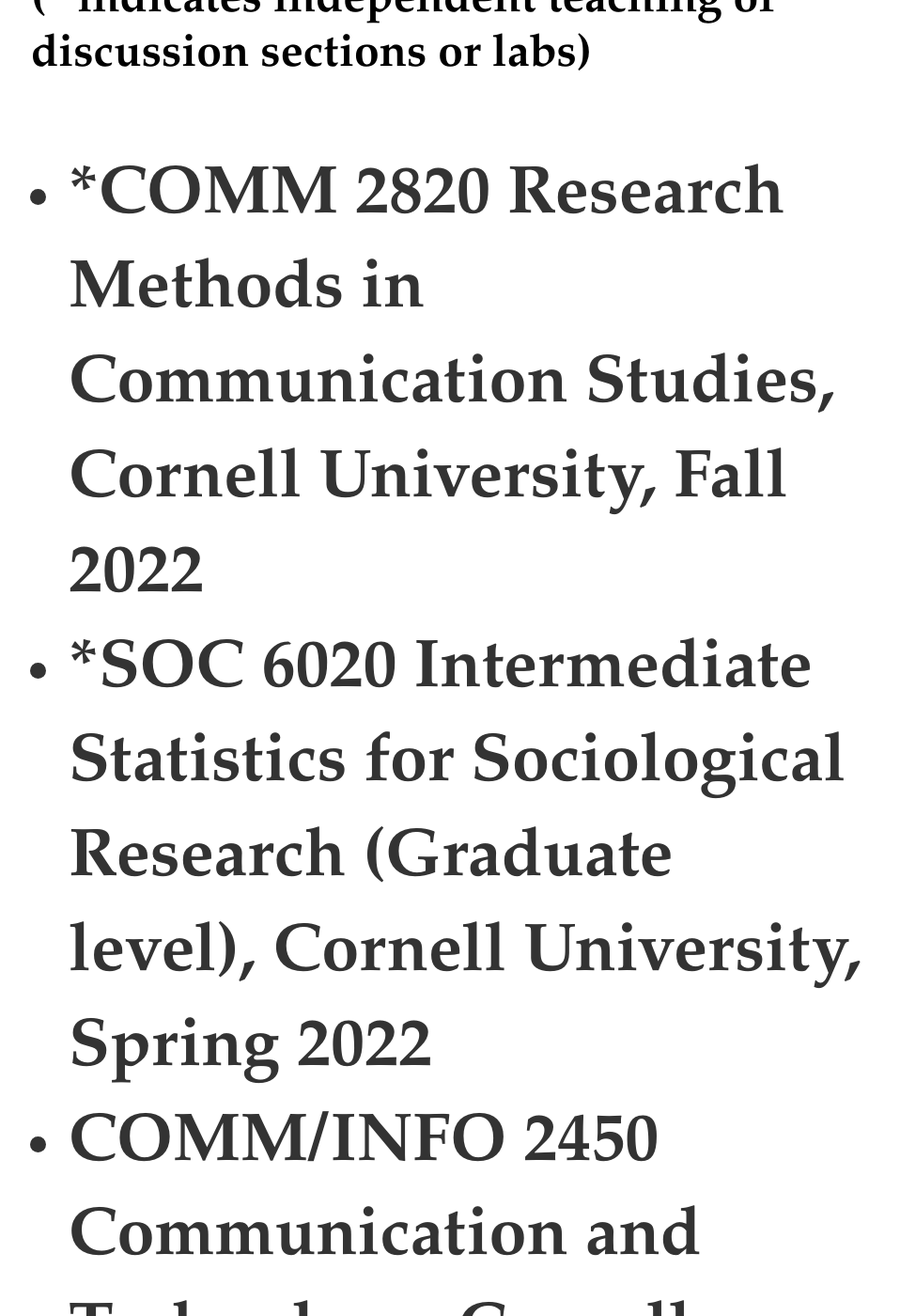
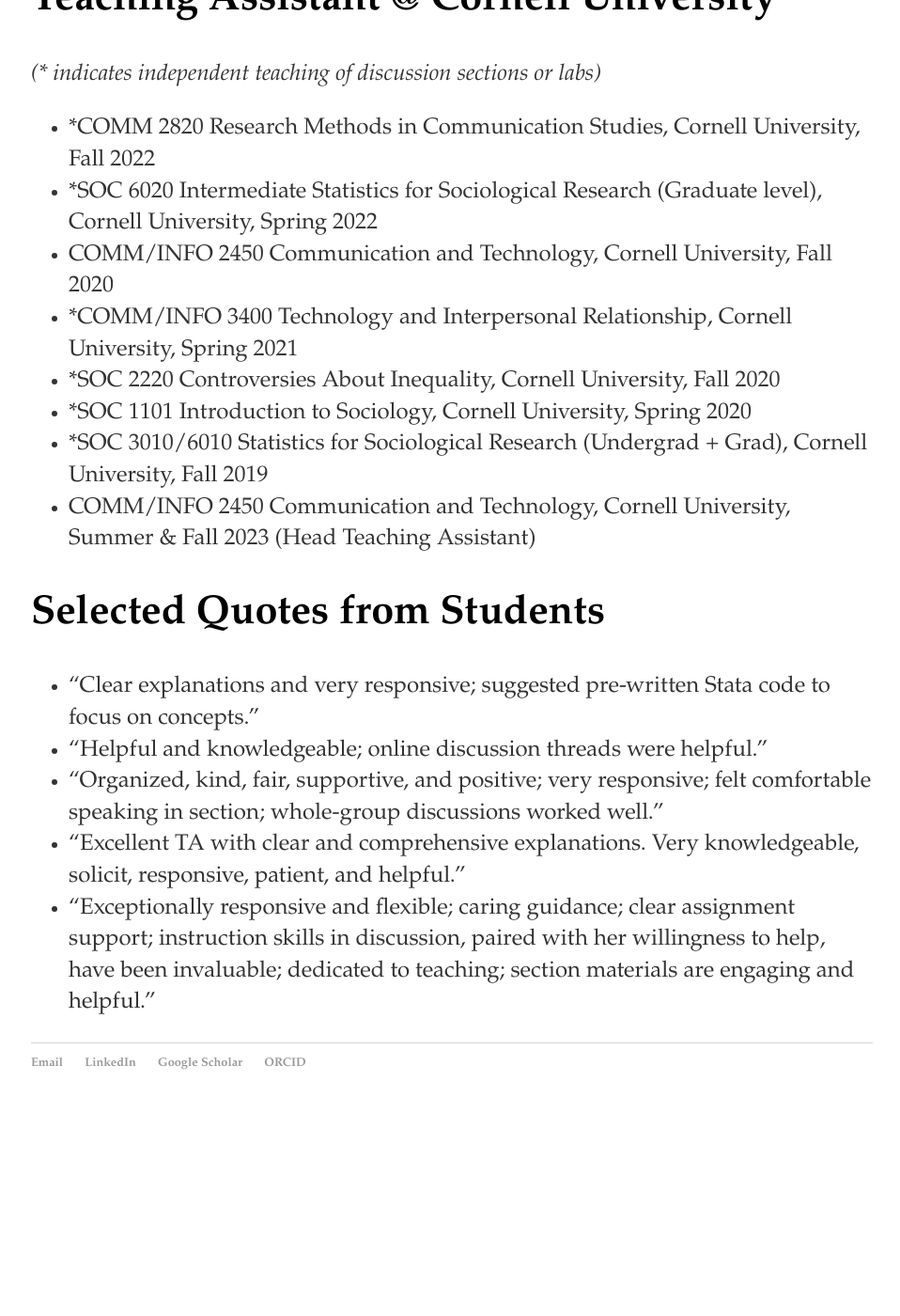
Before and after one commit to windyqu/windyqu.github.io, a Jekyll site: the page built from teaching/index.html, in a window 1280 px wide and 1400 px high, scrolled down 495 px. Shown: the whole window at 94% size, without its empty margins (159-1117 px from the left). Built offline with Jekyll 4.4.1, drawn with Linux system fonts in a browser that asks for light colours; after the commit the page ends 1696 px from its top, so only the background shows below that; some of the changed text lies outside the part shown.

Commit message:
Update index.html

```diff
--- a/teaching/index.html
+++ b/teaching/index.html
@@ -3,38 +3,31 @@
 title: Tianyao Qu's Homepage
 ---
 
-
 <div class="blurb">
   <h3>Teaching Experiences</h3>
-	<br><br><br>
-	<li> Trained as a sociologist, I approach teaching as a liberatory practice that cultivates self-awareness and critical reflection. One way I do this is by equipping students with theoretical insight and methodological tools that empower them to interpret their own lives and the world around them. I seek to create an inclusive and challenging environment that allows exploration under guidance. I believe that education should be inclusive, where meaningful learning arises from connection, trust, and relevance.  <li>
+  <p>
+    Trained as a sociologist, I approach teaching as a liberatory practice that cultivates self-awareness and critical reflection. One way I do this is by equipping students with theoretical insight and methodological tools that empower them to interpret their own lives and the world around them. I seek to create an inclusive and challenging environment that allows exploration under guidance. I believe that education should be inclusive, where meaningful learning arises from connection, trust, and relevance.
+  </p>
+
   <h2>Teaching Assistant @ Cornell University</h2>
-	<h1> (* indicates independent teaching of discussion sections or labs) <h1>
+  <p><em>(* indicates independent teaching of discussion sections or labs)</em></p>
   <ul>
-		<li> *COMM 2820 Research Methods in Communication Studies, Cornell University, Fall 2022</li>
-		<li> *SOC 6020 Intermediate Statistics for Sociological Research (Graduate level), Cornell University, Spring 2022</li>
-		<li> COMM/INFO 2450 Communication and Technology, Cornell University, Fall 202</li>
-		<li> *COMM/INFO 3400 Technology and Interpersonal Relationship, Cornell University, Spring 2021</li>
-		<li> *SOC 2220 Controversies About Inequality, Cornell University, Fall 2020</li>
-		<li> *SOC 1101 Introduction to Sociology, Cornell University, Spring 2020</li>
-		<li> *SOC 3010/6010 Statistics for Sociological Research (Undergrad + Grad), Cornell University, Fall 2019</li>
-	    <li> COMM/INFO 2450 Communication and Technology, Cornell University, Summer, Fall, 2023 (Head Teaching Assistant)</li>
+    <li>*COMM 2820 Research Methods in Communication Studies, Cornell University, Fall 2022</li>
+    <li>*SOC 6020 Intermediate Statistics for Sociological Research (Graduate level), Cornell University, Spring 2022</li>
+    <li>COMM/INFO 2450 Communication and Technology, Cornell University, Fall 2020</li>
+    <li>*COMM/INFO 3400 Technology and Interpersonal Relationship, Cornell University, Spring 2021</li>
+    <li>*SOC 2220 Controversies About Inequality, Cornell University, Fall 2020</li>
+    <li>*SOC 1101 Introduction to Sociology, Cornell University, Spring 2020</li>
+    <li>*SOC 3010/6010 Statistics for Sociological Research (Undergrad + Grad), Cornell University, Fall 2019</li>
+    <li>COMM/INFO 2450 Communication and Technology, Cornell University, Summer & Fall 2023 (Head Teaching Assistant)</li>
   </ul>
 
-
-<h1> Selected Quotes from Students <h1>
+  <h2>Selected Quotes from Students</h2>
   <ul>
-	<li> “Clear explanations and very responsive; suggested pre-written Stata code to focus on concepts.” <li>
-    <li> “Helpful and knowledgeable; online discussion threads were helpful.” <li>
-	<li> “Organized, kind, fair, supportive, and positive; very responsive; felt comfortable speaking in section; whole-group discussions worked well.”<li>
-	<li> “Excellent TA with clear and comprehensive explanations. Very knowledgeable, solicit, responsive, patient, and helpful.” <li>
-	<li> “Exceptionally responsive and flexible; caring guidance; clear assignment support; instruction skills in discussion, paired with her willingness to help, have been invaluable; dedicated to teaching; section materials are engaging and helpful.”<li>
+    <li>“Clear explanations and very responsive; suggested pre-written Stata code to focus on concepts.”</li>
+    <li>“Helpful and knowledgeable; online discussion threads were helpful.”</li>
+    <li>“Organized, kind, fair, supportive, and positive; very responsive; felt comfortable speaking in section; whole-group discussions worked well.”</li>
+    <li>“Excellent TA with clear and comprehensive explanations. Very knowledgeable, solicit, responsive, patient, and helpful.”</li>
+    <li>“Exceptionally responsive and flexible; caring guidance; clear assignment support; instruction skills in discussion, paired with her willingness to help, have been invaluable; dedicated to teaching; section materials are engaging and helpful.”</li>
   </ul>
-
-
-
-
-
-
-
 </div><!-- /.blurb -->
```
Lines whose indentation alone changed are shown as unchanged.
